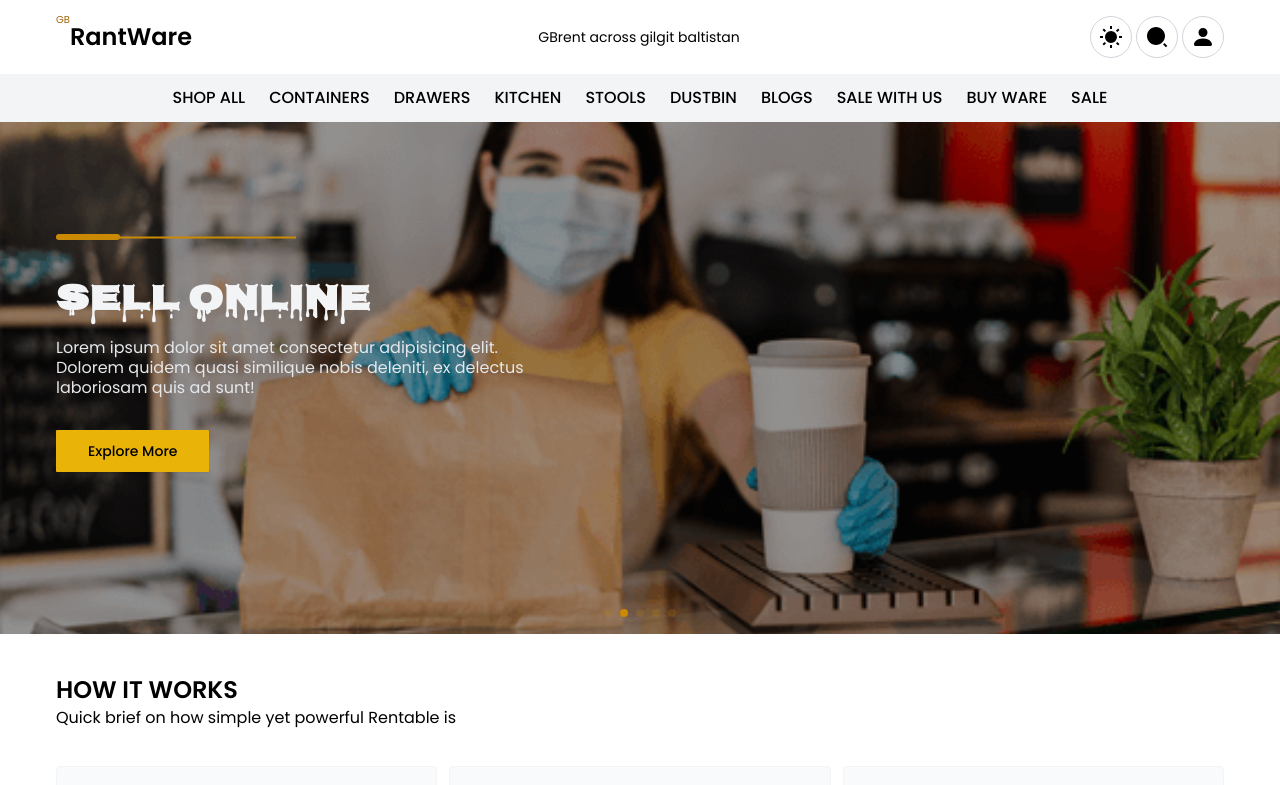
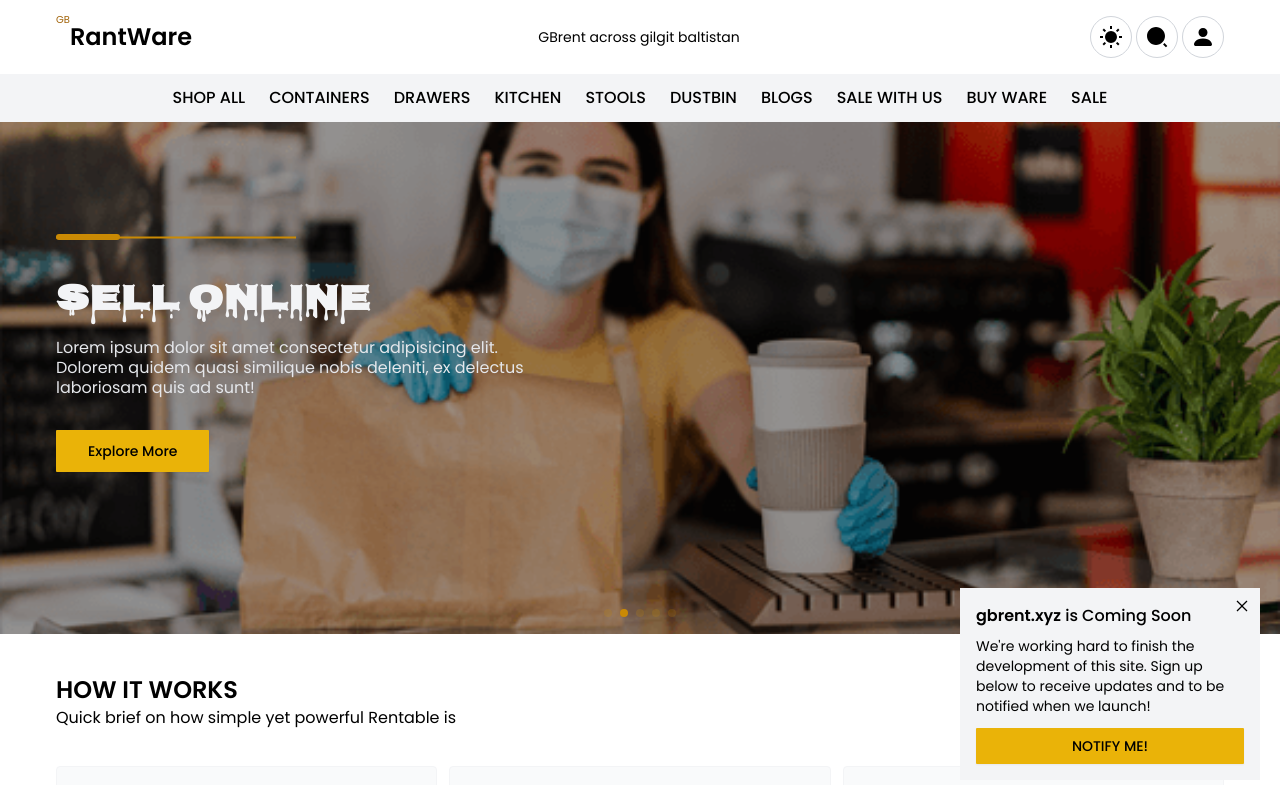
Before and after one commit to imran-baitham/gbrent, a Next.js app: page / in a window 1280 px wide. Shown: the top 785 px of the page. Built offline with nearby package versions, Linux system fonts and the light colour scheme; a web font is replaced by a local one.

Commit message:
update new notify code

```diff
--- a/src/components/Reusable/Notify/Notify.tsx
+++ b/src/components/Reusable/Notify/Notify.tsx
@@ -18,7 +18,6 @@ export function Notify() {
   }, [notfi])
 
   return (
-    <div className="w-full h-screen bg-black fixed z-40 top-0 right-0 left-0">
     <motion.div
       animate={notfi ? 'open' : 'close'}
       transition={{ duration: 0.8 }}
@@ -72,6 +71,5 @@ export function Notify() {
           </div>
         </div> */}
     </motion.div>
-    </div>
   )
 }
--- a/src/pages/index.tsx
+++ b/src/pages/index.tsx
@@ -59,7 +59,7 @@ export default function Home() {
 
         {/* <GenericCard /> */}
         <SiderCard />
-        {/* <Notify /> */}
+        <Notify />
         <div className="md:py-10 container_main">
           <h1 className="pt-3 md:pt-0 pb-6 md:pb-9 font-bold text-xl md:text-2xl">
             Rent By Category
```
Lines whose indentation alone changed are shown as unchanged.
